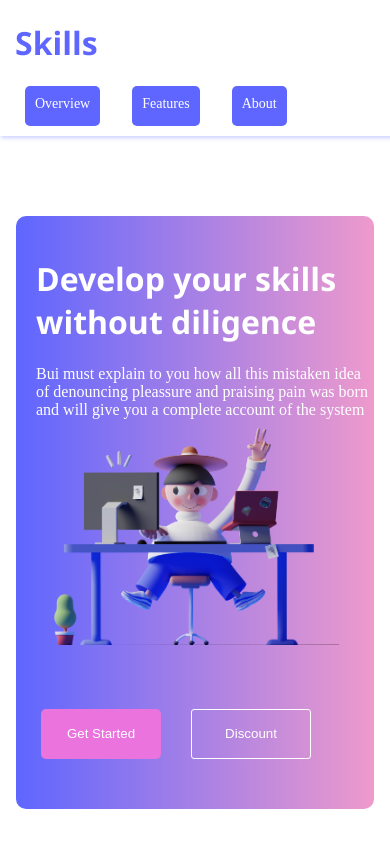
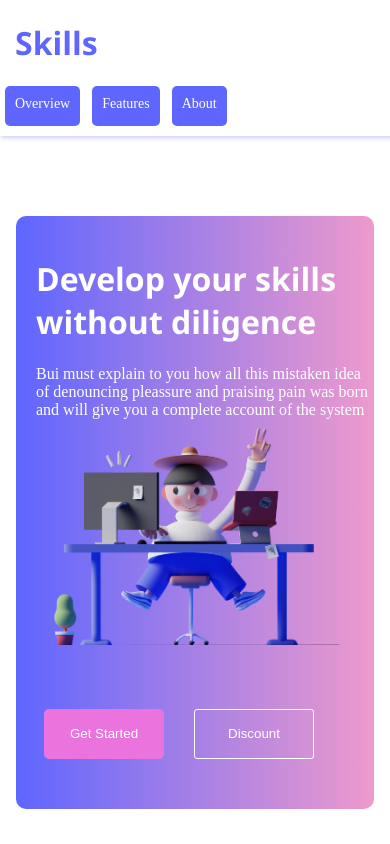
Before and after one commit to AvelinoTeixeira/Your-skills, a React (Vite) app: page / in a window 390 px wide. Shown: the top 844 px of the page. Built offline with nearby package versions, Linux system fonts and the light colour scheme.

Commit message:
Update index.css

```diff
--- a/src/index.css
+++ b/src/index.css
@@ -46,7 +46,7 @@ nav a{
   background-color: #5E66FF;
   border-radius: 5px;
   padding: 10px;
-
+  margin-left: -20px;
   text-decoration: none;
   transition: .5s;
 }
@@ -134,7 +134,7 @@ nav > a:hover {
     height: 300px;
   }
 .itens .buttons {
-  margin-left: 5px;
+  margin-left: 8px;
 }
   .itens .button2 {
     margin-left: 30px;
```
